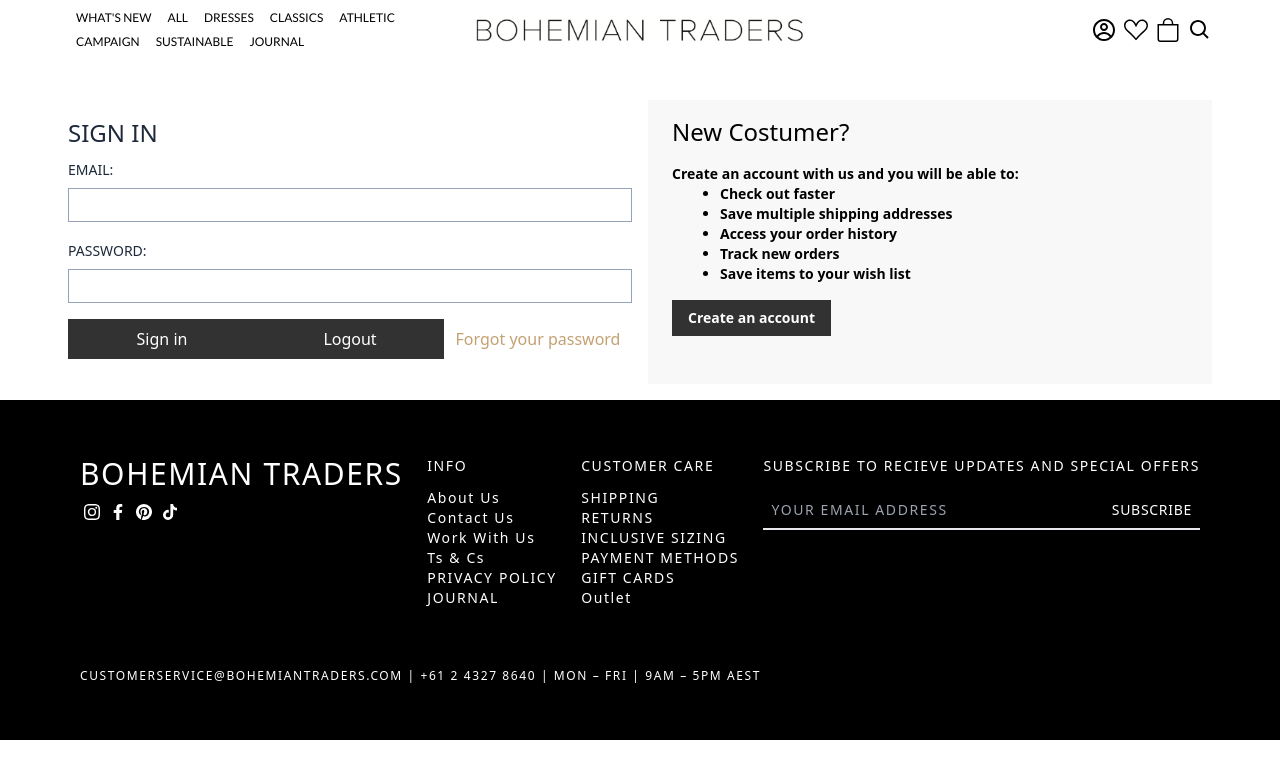
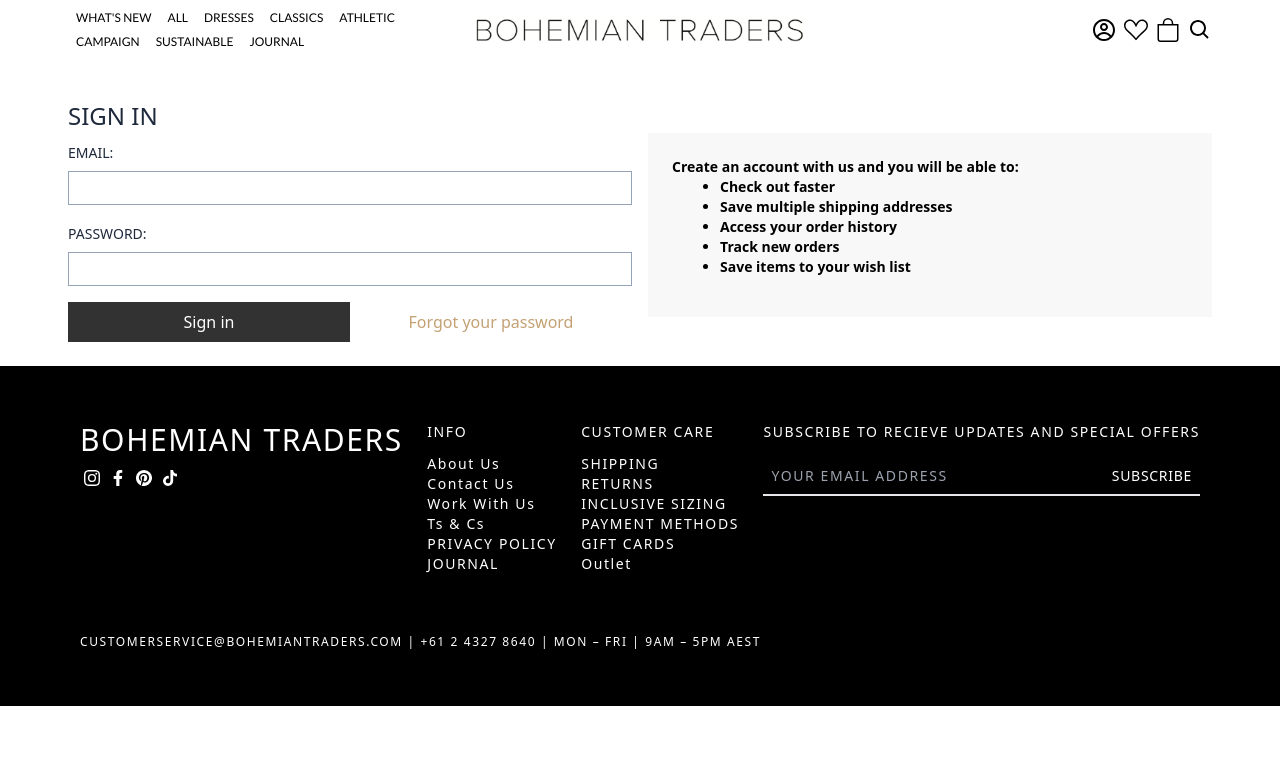
Before and after one commit to Hassan-Mehmood/nextjs-ecommerce, a Next.js app: page /login in a window 1280 px wide. Shown: the top 778 px of the page. Built offline with nearby package versions, Linux system fonts and the light colour scheme; no server answers.

Commit message:
Next Auth functionality done

```diff
--- a/package.json
+++ b/package.json
@@ -9,6 +9,7 @@
     "lint": "next lint"
   },
   "dependencies": {
+    "@next-auth/prisma-adapter": "^1.0.5",
     "@next/font": "^13.1.6",
     "@prisma/client": "^4.10.1",
     "@types/node": "18.11.18",
--- a/src/app/components/login/Login.tsx
+++ b/src/app/components/login/Login.tsx
@@ -20,9 +20,6 @@
         <button className="bg-[#323232] text-white py-2 w-full flex-1" onClick={() => signIn()}>
           Sign in
         </button>
-        <button className="bg-[#323232] text-white py-2 w-full flex-1" onClick={() => signOut()}>
-          Logout
-        </button>
         <p className="flex-1 f-full text-center text-[#c4a173]">Forgot your password</p>
       </div>
     </section>
--- a/src/app/components/login/Signup.tsx
+++ b/src/app/components/login/Signup.tsx
@@ -3,8 +3,7 @@
 export default function Signup() {
   return (
     <section className="md:w-full">
-      <div className="bg-[#f8f8f8] pt-4 pb-12 px-6 text-sm font-semibold">
-        <h3 className="text-2xl mb-4 font-normal">New Costumer?</h3>
+      <div className="bg-[#f8f8f8] pt-6 pb-6 px-6 text-sm font-semibold">
         <p>Create an account with us and you will be able to:</p>
         <ul className="list-disc pl-12 mb-4">
           <li>Check out faster</li>
@@ -13,7 +12,6 @@
           <li>Track new orders</li>
           <li>Save items to your wish list</li>
         </ul>
-        <button className="bg-[#323232] text-white py-2 px-4">Create an account</button>
       </div>
     </section>
   );
--- a/src/app/login/page.tsx
+++ b/src/app/login/page.tsx
@@ -11,7 +11,6 @@
   return (
     <section className="pt-20 md:pt-10 px-5 navBreak:px-1  xl:max-w-[90%] mx-auto mb-4">
       <div className="md:flex md:justify-between md:items-center md:gap-4 md:mx-auto">
-        {session?.user?.name}
         <Login />
         <Signup />
       </div>
--- a/src/pages/api/auth/[...nextauth].ts
+++ b/src/pages/api/auth/[...nextauth].ts
@@ -1,9 +1,10 @@
 import NextAuth from 'next-auth';
 import GoogleProvider from 'next-auth/providers/google';
 import { PrismaAdapter } from '@next-auth/prisma-adapter';
+import client from 'prisma/client';
 
 export const authOptions = {
-  // adapter: PrismaAdapter()
+  adapter: PrismaAdapter(client),
   secret: process.env.AUTH_SECRET,
   providers: [
     GoogleProvider({
```
Also changed, not shown: 1 other file (tests, documents, lock files or other folders).
